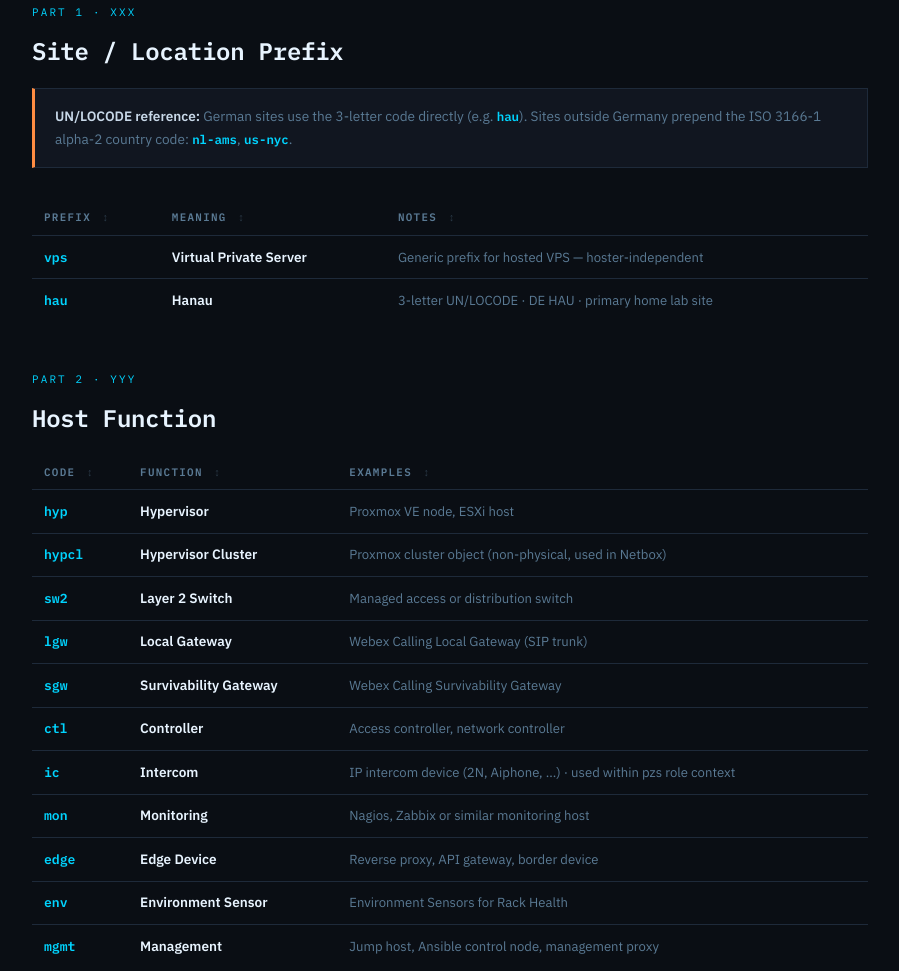
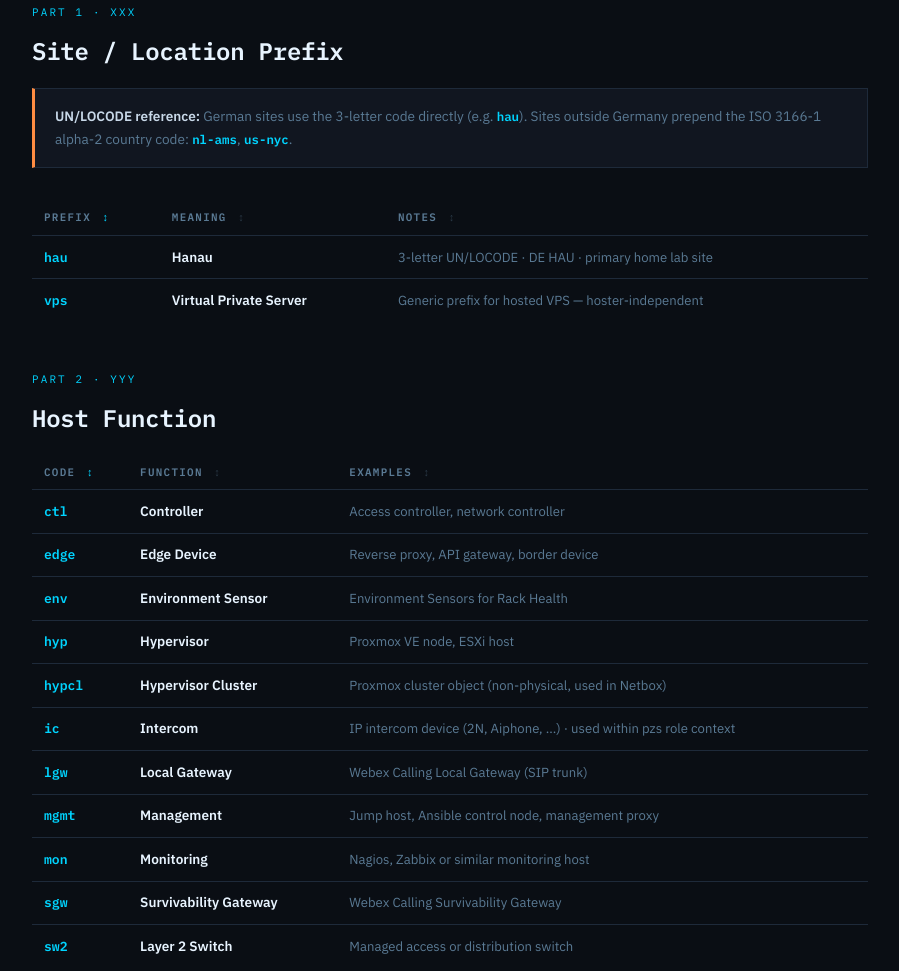
Before and after one commit to clbsoldev/website, a plain HTML site: page naming.html in a window 1280 px wide. Shown: the part 907-1878 px from the top of the page, without its empty margins (190-1089 px from the left). Drawn offline with Linux system fonts and the light colour scheme.

Commit message:
fix: sort naming tables alphabetically by code on initial load

```diff
--- a/naming.html
+++ b/naming.html
@@ -207,7 +207,15 @@
     // Fetch JSON and render
     fetch(dataUrl)
       .then(r => r.json())
-      .then(json => { data = json; render(); })
+      .then(json => {
+        data = json;
+        // Default sort: first column ascending
+        sortCol = columns[0].key;
+        sortAsc = true;
+        const firstTh = table.querySelector('th[data-col]');
+        if (firstTh) firstTh.classList.add('sorted-asc');
+        render();
+      })
       .catch(() => {
         tbody.innerHTML = `<tr><td colspan="${columns.length}" class="text-dim">Failed to load data.</td></tr>`;
       });
@@ -220,21 +228,21 @@
 
   // ── Wire up tables ──────────────────────────────────────────────────────────
   makeTable('table-sites', 'data/naming-sites.json', [
-    { render: r => code(r.prefix) },
-    { render: r => `<strong style="color:var(--text-head)">${r.meaning}</strong>` },
-    { render: r => text(r.notes) },
+    { key: 'prefix',  render: r => code(r.prefix) },
+    { key: 'meaning', render: r => `<strong style="color:var(--text-head)">${r.meaning}</strong>` },
+    { key: 'notes',   render: r => text(r.notes) },
   ]);
 
   makeTable('table-functions', 'data/naming-functions.json', [
-    { render: r => code(r.code) },
-    { render: r => `<strong style="color:var(--text-head)">${r.function}</strong>` },
-    { render: r => text(r.examples) },
+    { key: 'code',     render: r => code(r.code) },
+    { key: 'function', render: r => `<strong style="color:var(--text-head)">${r.function}</strong>` },
+    { key: 'examples', render: r => text(r.examples) },
   ]);
 
   makeTable('table-roles', 'data/naming-roles.json', [
-    { render: r => `<span class="code green">${r.role}</span>` },
-    { render: r => `<strong style="color:var(--text-head)">${r.context}</strong>` },
-    { render: r => mono(r.example) },
+    { key: 'role',    render: r => `<span class="code green">${r.role}</span>` },
+    { key: 'context', render: r => `<strong style="color:var(--text-head)">${r.context}</strong>` },
+    { key: 'example', render: r => mono(r.example) },
   ]);
 </script>
 
```
